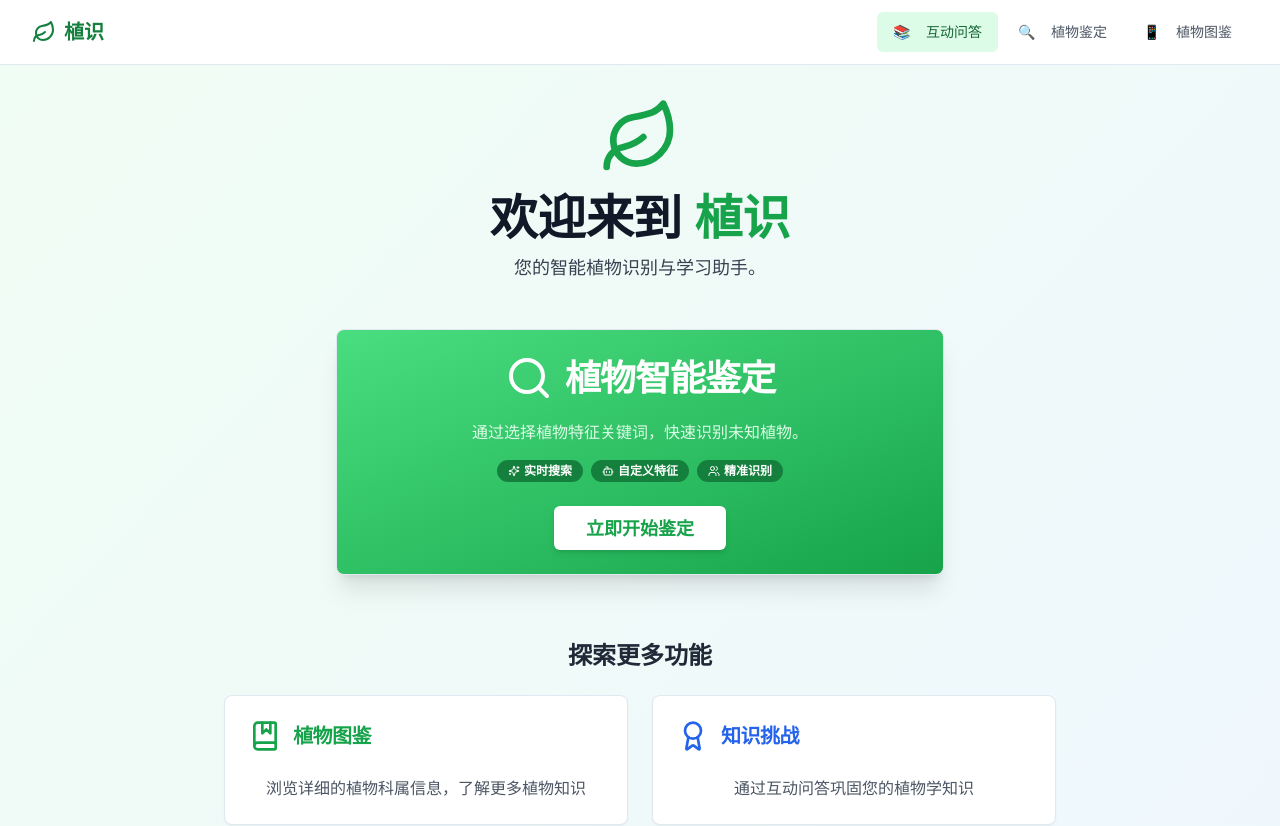
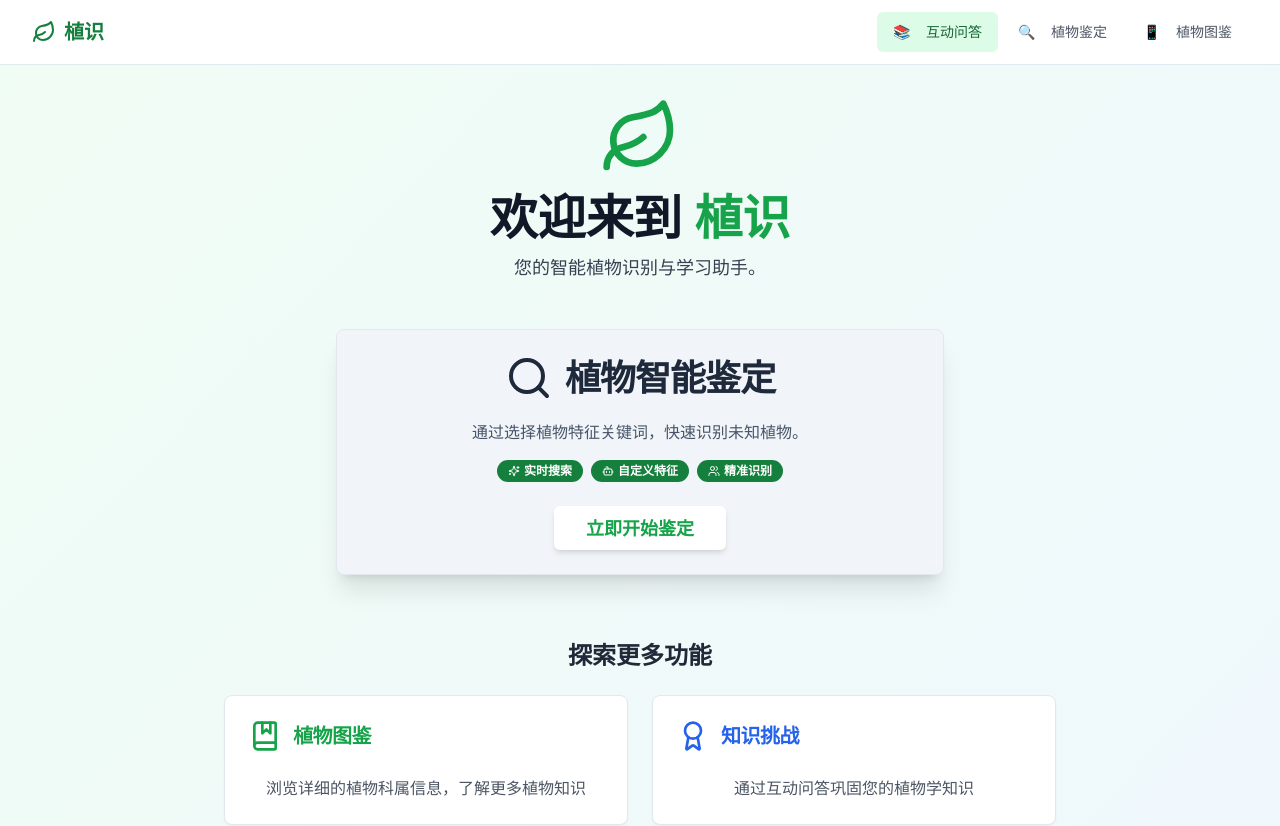
Before and after one commit to yuzhounaut/ZhiShi, a React app: page / in a window 1280 px wide. Shown: the top 826 px of the page. Built offline with nearby package versions, Linux system fonts and the light colour scheme; the HTML template or start-up script is replaced by a standard one.

Commit message:
Style: Update 'Plant Identification' card on homepage to a lighter, modern look
- Changed background from a green gradient to bg-slate-100.
- Updated text colors from text-white to text-slate-800 for the title and text-slate-600 for the description to ensure contrast and a modern feel.

```diff
--- a/src/pages/Home.tsx
+++ b/src/pages/Home.tsx
@@ -24,13 +24,13 @@ const Home = () => {
       {/* Core Feature: Plant Identification */}
       <section className="mb-16">
         <div className="container mx-auto max-w-2xl">
-          <Card className="bg-gradient-to-br from-green-400 to-green-600 text-white shadow-xl overflow-hidden">
+          <Card className="bg-slate-100 text-slate-800 shadow-xl overflow-hidden">
             <CardHeader className="pb-4">
               <div className="flex items-center justify-center mb-3">
-                <Search className="h-12 w-12 mr-3" />
+                <Search className="h-12 w-12 mr-3" /> {/* Icon color might need adjustment if it was relying on text-white inheritance */}
                 <CardTitle className="text-3xl md:text-4xl font-bold">植物智能鉴定</CardTitle>
               </div>
-              <CardDescription className="text-green-100 text-center text-md">
+              <CardDescription className="text-slate-600 text-center text-md">
                 通过选择植物特征关键词，快速识别未知植物。
               </CardDescription>
             </CardHeader>
```
